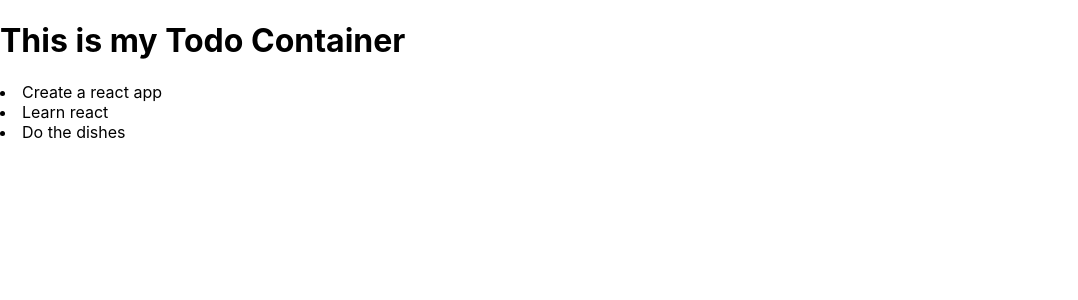
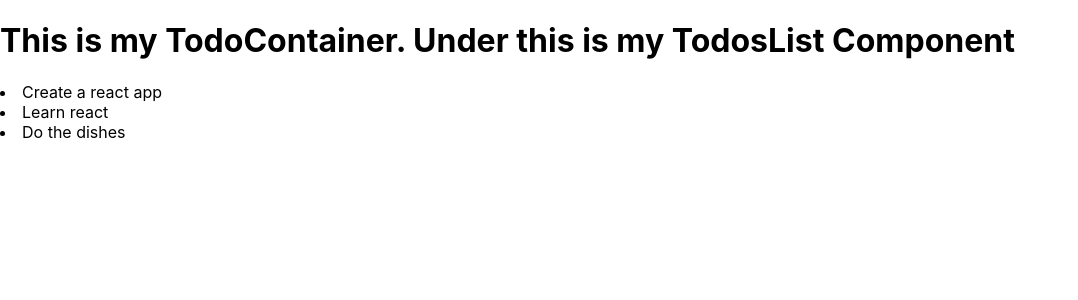
Before and after one commit to MohammedKevin/ReactSample, a React (Create React App) app: page / in a window 1280 px wide. Shown: the top 300 px of the page, without its empty margins (0-1078 px from the left). Built offline with nearby package versions, Linux system fonts and the light colour scheme.

Commit message:
feat: :sparkles: add TodosList and pass todos down to it

```diff
--- a/src/components/TodoContainer.js
+++ b/src/components/TodoContainer.js
@@ -1,4 +1,5 @@
 import React from "react";
+import TodosList from "./TodosList";
 class TodoContainer extends React.Component {
   state = {
     todos: [
@@ -22,10 +23,8 @@ class TodoContainer extends React.Component {
   render() {
     return (
       <div>
-        <h1>This is my Todo Container</h1>
-        {this.state.todos.map((todo) => (
-          <li>{todo.title}</li>
-        ))}
+        <h1>This is my TodoContainer. Under this is my TodosList Component</h1>
+        <TodosList todos={this.state.todos} />
       </div>
     );
   }
--- a/src/components/TodosList.js
+++ b/src/components/TodosList.js
@@ -1,11 +1,15 @@
-import react from "react";
+import React from "react";
 
 class TodosList extends React.Component {
   render() {
     return (
       <div>
-        <h1>This is my TodosList Component</h1>
+        {this.props.todos.map((todo) => (
+          <li>{todo.title}</li>
+        ))}
       </div>
     );
   }
 }
+
+export default TodosList;
```
Also changed, not shown: 1 other file (tests, documents, lock files or other folders).
